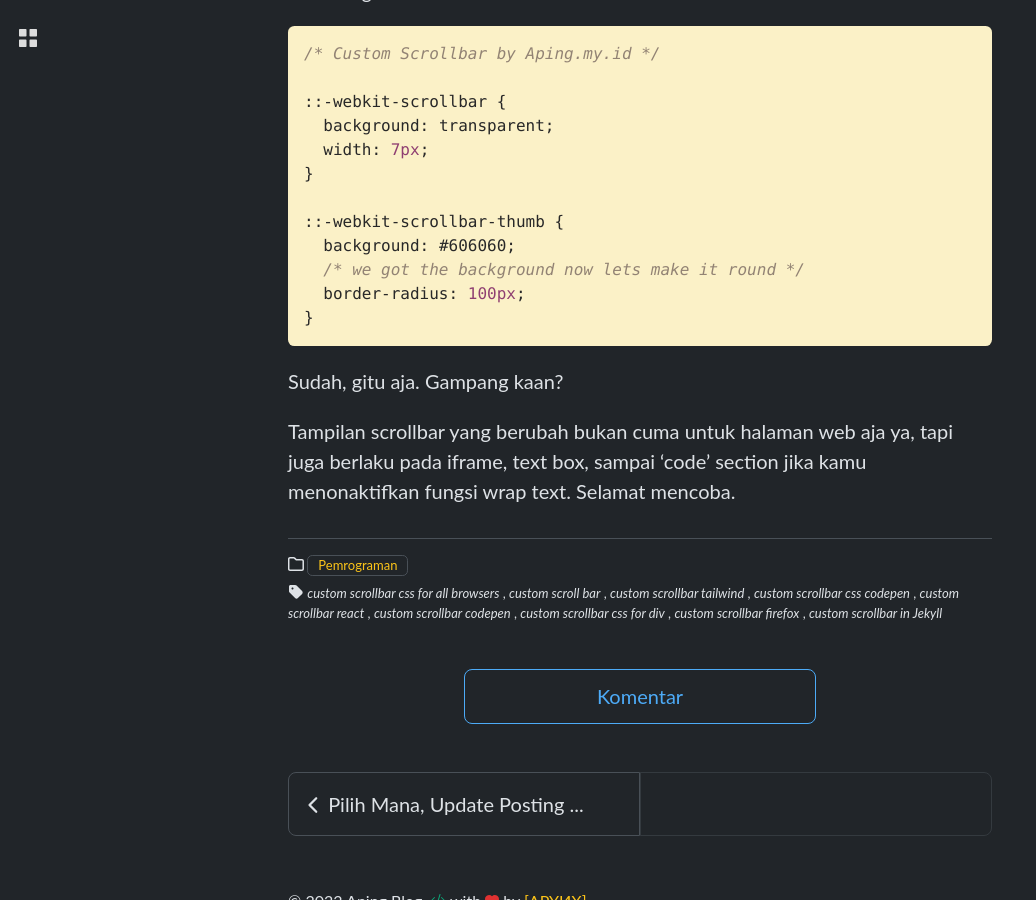
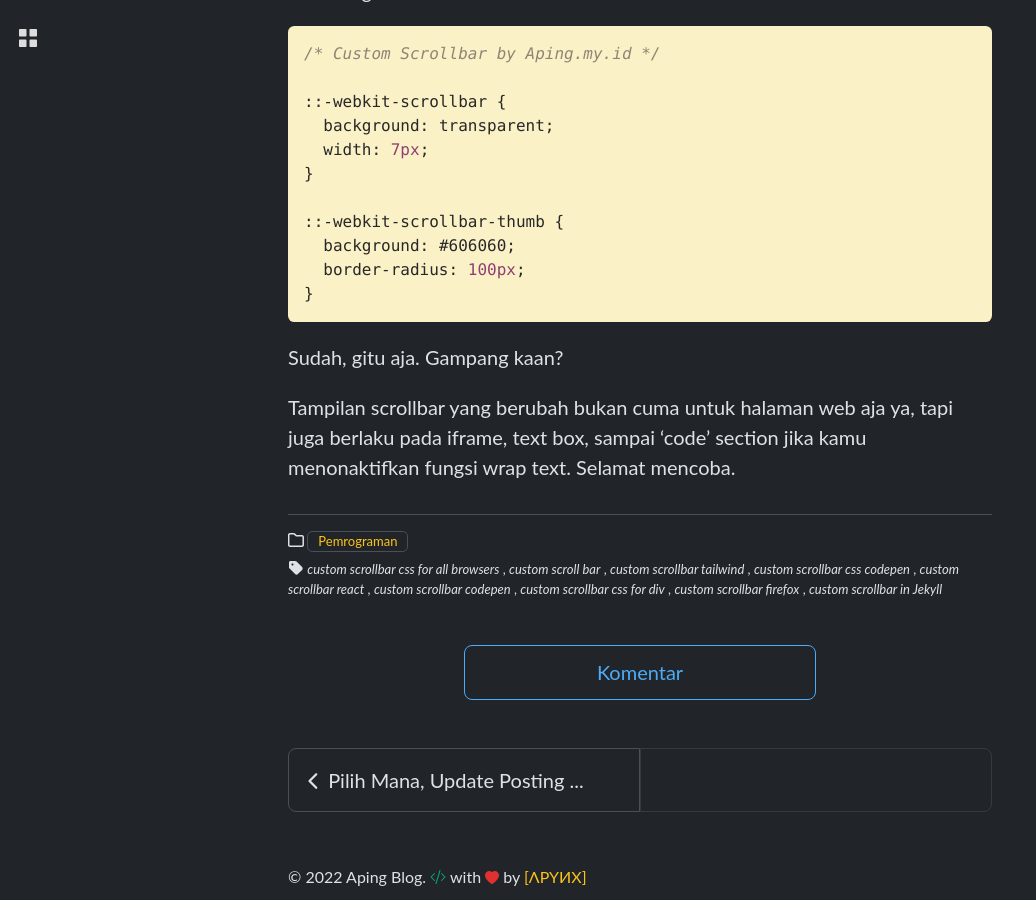
Before and after one commit to apynx/apynx.github.io, a Jekyll site: the page built from _posts/2022-06-20-custom-scrollbar-css-for-all-browsers.md, in a window 1280 px wide and 900 px high, scrolled down 648 px. Shown: the whole window, without its empty margins (0-1036 px from the left). Built offline with Jekyll 4.4.1, drawn with Linux system fonts in a browser that asks for light colours; some web fonts are replaced.

Commit message:
update 2022-06-20-custom-scrollbar-css-for-all-browsers.md

```diff
--- a/_posts/2022-06-20-custom-scrollbar-css-for-all-browsers.md
+++ b/_posts/2022-06-20-custom-scrollbar-css-for-all-browsers.md
@@ -27,7 +27,6 @@ Caranya sederhana, kamu cukup tambahkan baris script berikut pada file CSS web/b
 
 ::-webkit-scrollbar-thumb {
   background: #606060;
-  /* we got the background now lets make it round */
   border-radius: 100px;
 }
 {% endhighlight %}
```
